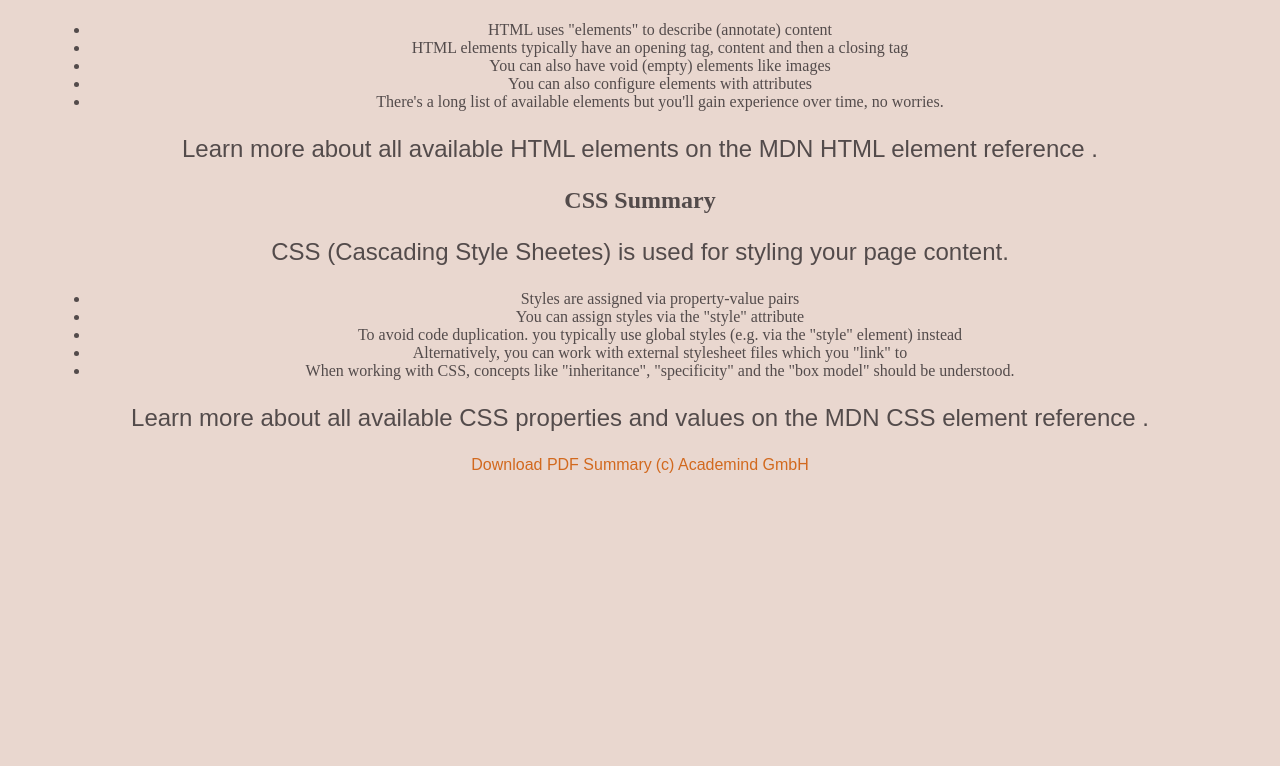
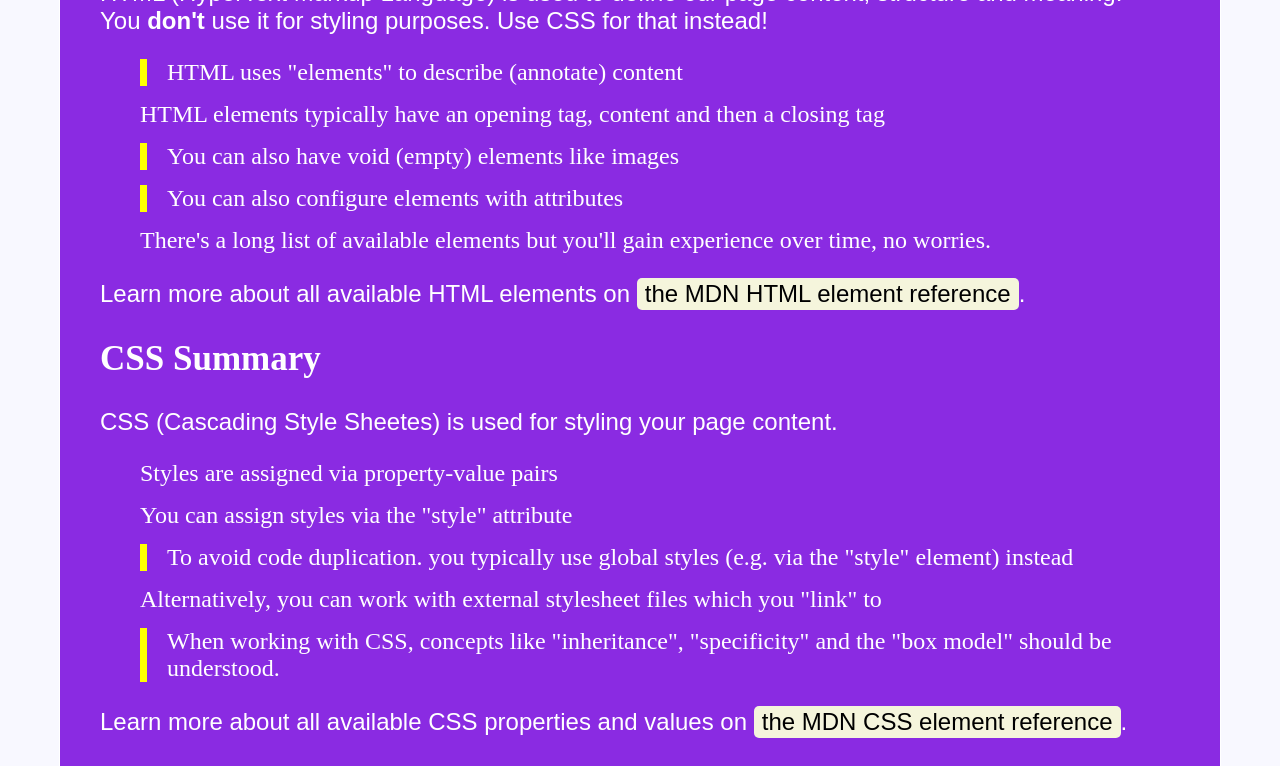
Before and after one commit to jeongsangtae/100day-challenge, a plain HTML site: page summary.html in a window 1280 px wide. Shown: the part 681-1447 px from the top of the page. Before the commit the page ends 1205 px from the top, so only its background shows below. Drawn offline with Linux system fonts and the light colour scheme.

Commit message:
Day 9 challenge html+css

```diff
--- a/css/summary.css
+++ b/css/summary.css
@@ -0,0 +1,76 @@
+body {
+  background-color: ghostwhite;
+}
+
+h1 {
+  color: blueviolet;
+  font-size: 70px;
+  font-weight: bold;
+}
+
+img {
+  width: 400px;
+  height: 200px;
+}
+
+main {
+  width: 1100px;
+  border: 1px solid white;
+  background-color: blueviolet;
+  color: white;
+  text-align: left;
+  border-radius: 15px;
+  margin: 150px auto 30px auto;
+  padding: 30px 20px 30px 40px;
+}
+
+h2 {
+  font-size: 35px;
+}
+
+#don {
+  font-weight: 700;
+}
+
+.mdn {
+  color: black;
+  background-color: beige;
+  border-radius: 5px;
+  padding: 2px 8px;
+  display: inline-block;
+}
+
+ul {
+  font-size: 24px;
+  list-style: none;
+}
+
+li {
+  margin-bottom: 15px;
+}
+
+.list {
+  border-left: 7px solid yellow;
+  padding-left: 20px;
+}
+
+a {
+  display: block;
+  margin: 0 auto 30px auto;
+  font-size: 24px;
+}
+
+#pdf {
+  width: 300px;
+  background-color: rgb(211, 214, 15);
+  border: 1px solid white;
+  color: black;
+  padding: 16px 12px;
+  border-radius: 10px;
+  text-decoration: none;
+}
+
+#aca {
+  color: grey;
+  text-decoration: none;
+}
--- a/summary.html
+++ b/summary.html
@@ -18,18 +18,22 @@
       <p>
         HTML (HyperText Markup Language) is used to define our page content,
         structure and meaning. <br />
-        You <span>don't</span> use it for styling purposes. Use CSS for that
-        instead!
+        You <span id="don">don't</span> use it for styling purposes. Use CSS for
+        that instead!
       </p>
 
       <ul>
-        <li>HTML uses "elements" to describe (annotate) content</li>
+        <li class="list">
+          HTML uses "elements" to describe (annotate) content
+        </li>
         <li>
           HTML elements typically have an opening tag, content and then a
           closing tag
         </li>
-        <li>You can also have void (empty) elements like images</li>
-        <li>You can also configure elements with attributes</li>
+        <li class="list">
+          You can also have void (empty) elements like images
+        </li>
+        <li class="list">You can also configure elements with attributes</li>
         <li>
           There's a long list of available elements but you'll gain experience
           over time, no worries.
@@ -37,7 +41,7 @@
       </ul>
       <p>
         Learn more about all available HTML elements on
-        <span> the MDN HTML element reference </span>.
+        <span class="mdn"> the MDN HTML element reference </span>.
       </p>
       <h2>CSS Summary</h2>
       <p>
@@ -46,7 +50,7 @@
       <ul>
         <li>Styles are assigned via property-value pairs</li>
         <li>You can assign styles via the "style" attribute</li>
-        <li>
+        <li class="list">
           To avoid code duplication. you typically use global styles (e.g. via
           the "style" element) instead
         </li>
@@ -54,23 +58,24 @@
           Alternatively, you can work with external stylesheet files which you
           "link" to
         </li>
-        <li>
+        <li class="list">
           When working with CSS, concepts like "inheritance", "specificity" and
           the "box model" should be understood.
         </li>
       </ul>
       <p>
         Learn more about all available CSS properties and values on
-        <span>the MDN CSS element reference </span>.
+        <span class="mdn">the MDN CSS element reference </span>.
       </p>
     </main>
     <footer>
       <a
         href="assets/html-css-basics-summary.pdf"
         download="html-css-basics-summary"
+        id="pdf"
         >Download PDF Summary</a
       >
-      <a href="https://academind.com/">(c) Academind GmbH</a>
+      <a href="https://academind.com/" id="aca">(c) Academind GmbH</a>
     </footer>
   </body>
 </html>
```
